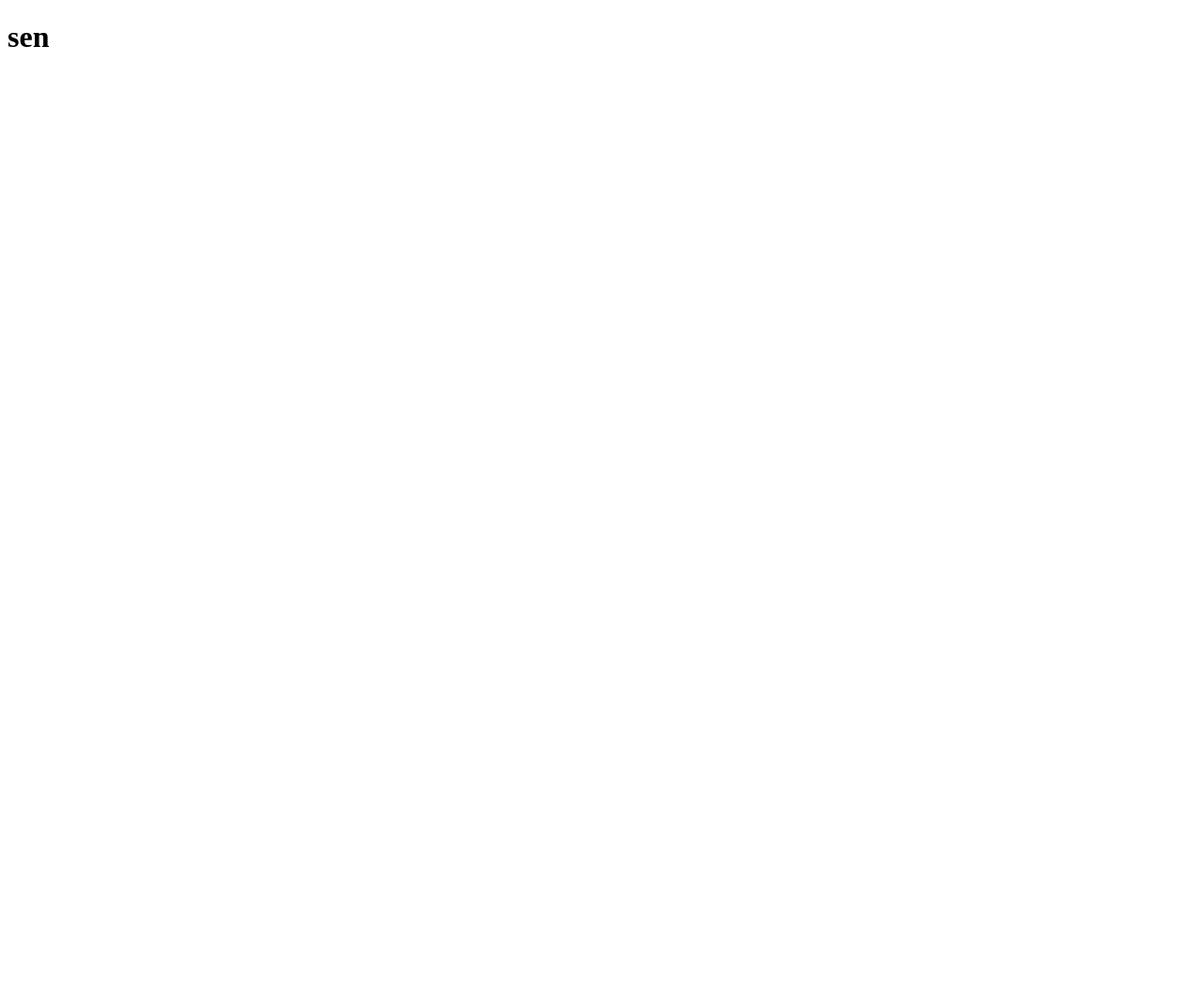
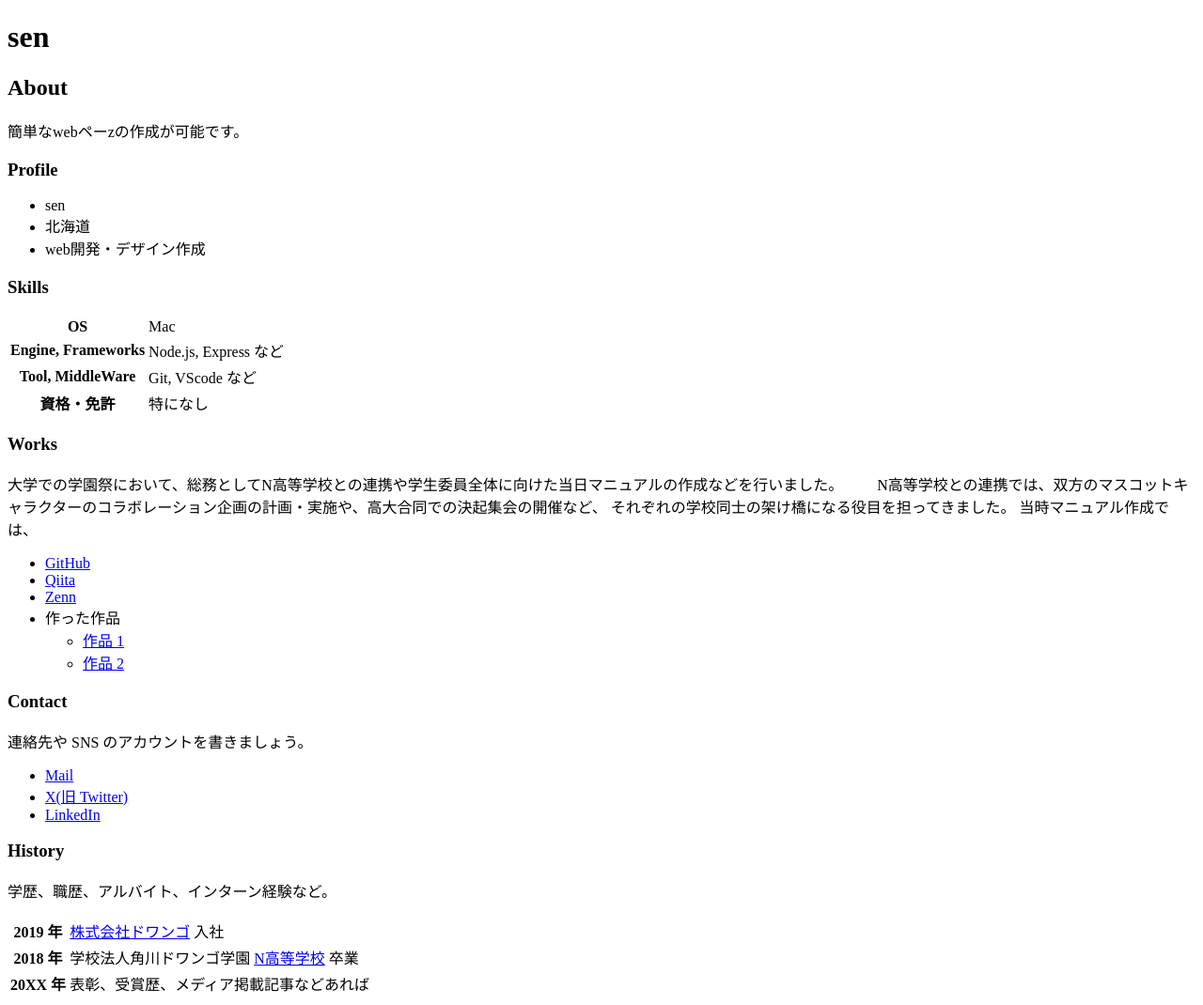
Before and after one commit to Mome0930/Mome0930.github.io, a plain HTML site: page index.html in a window 1280 px wide. Shown: the whole page at 94% size. Before the commit the page ends 800 px from the top, so only its background shows below. Drawn offline with Linux system fonts and the light colour scheme.

Commit message:
詳細の文章一部追加
Added sections for About, Profile, Skills, Works, Contact, and History to the portfolio.

```diff
--- a/index.html
+++ b/index.html
@@ -7,5 +7,82 @@
   </head>
   <body>
     <h1>sen</h1>
+
+    <h2>About</h2>
+    <p>
+      簡単なwebペーzの作成が可能です。<br>
+    </p>
+
+    <h3>Profile</h3>
+    <ul>
+      <li>sen</li>
+      <li>北海道</li>
+      <li>web開発・デザイン作成</li>
+    </ul>
+
+    <h3>Skills</h3>
+    <table>
+      <tr>
+        <th>OS</th>
+        <td>Mac</td>
+      </tr>
+      <tr>
+        <th>Engine, Frameworks</th>
+        <td>Node.js, Express など</td>
+      </tr>
+      <tr>
+        <th>Tool, MiddleWare</th>
+        <td>Git, VScode など</td>
+      </tr>
+      <tr>
+        <th>資格・免許</th>
+        <td> 特になし</td>
+      </tr>
+    </table>
+
+    <h3>Works</h3>
+    <p>大学での学園祭において、総務としてN高等学校との連携や学生委員全体に向けた当日マニュアルの作成などを行いました。
+    　　N高等学校との連携では、双方のマスコットキャラクターのコラボレーション企画の計画・実施や、高大合同での決起集会の開催など、
+      それぞれの学校同士の架け橋になる役目を担ってきました。
+      当時マニュアル作成では、
+
+    </p>
+    <ul>
+      <li><a href="https://github.com/">GitHub</a></li>
+      <li><a href="https://qiita.com/">Qiita</a></li>
+      <li><a href="https://zenn.dev/">Zenn</a></li>
+      <li>
+        作った作品
+        <ul>
+          <li><a href="https://example.com/">作品 1</a></li>
+          <li><a href="https://example.com/">作品 2</a></li>
+        </ul>
+      </li>
+    </ul>
+
+    <h3>Contact</h3>
+    <p>連絡先や SNS のアカウントを書きましょう。</p>
+    <ul>
+      <li><a href="mailto:name@example.com">Mail</a></li>
+      <li><a href="https://twitter.com/n_yobikou">X(旧 Twitter)</a></li>
+      <li><a href="https://www.linkedin.com/">LinkedIn</a></li>
+    </ul>
+
+    <h3>History</h3>
+    <p>学歴、職歴、アルバイト、インターン経験など。</p>
+    <table>
+      <tr>
+        <th>2019 年</th>
+        <td><a href="https://dwango.co.jp/">株式会社ドワンゴ</a> 入社</td>
+      </tr>
+      <tr>
+        <th>2018 年</th>
+        <td>学校法人角川ドワンゴ学園 <a href="https://nnn.ed.jp/">N高等学校</a> 卒業</td>
+      </tr>
+      <tr>
+        <th>20XX 年</th>
+        <td>表彰、受賞歴、メディア掲載記事などあれば</td>
+      </tr>
+    </table>
   </body>
 </html>
```
